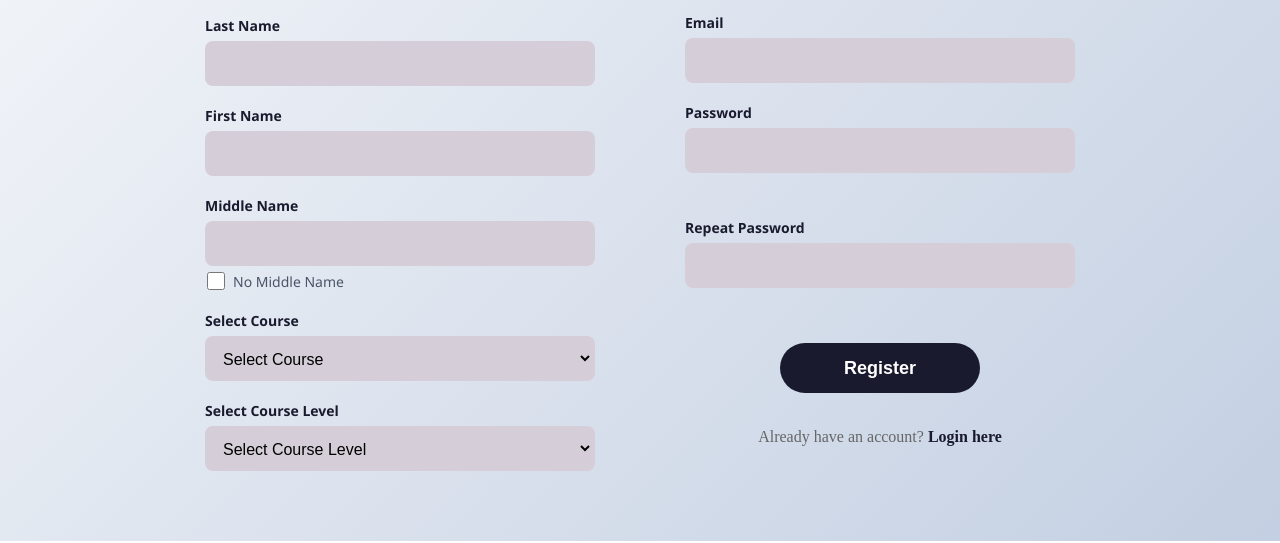
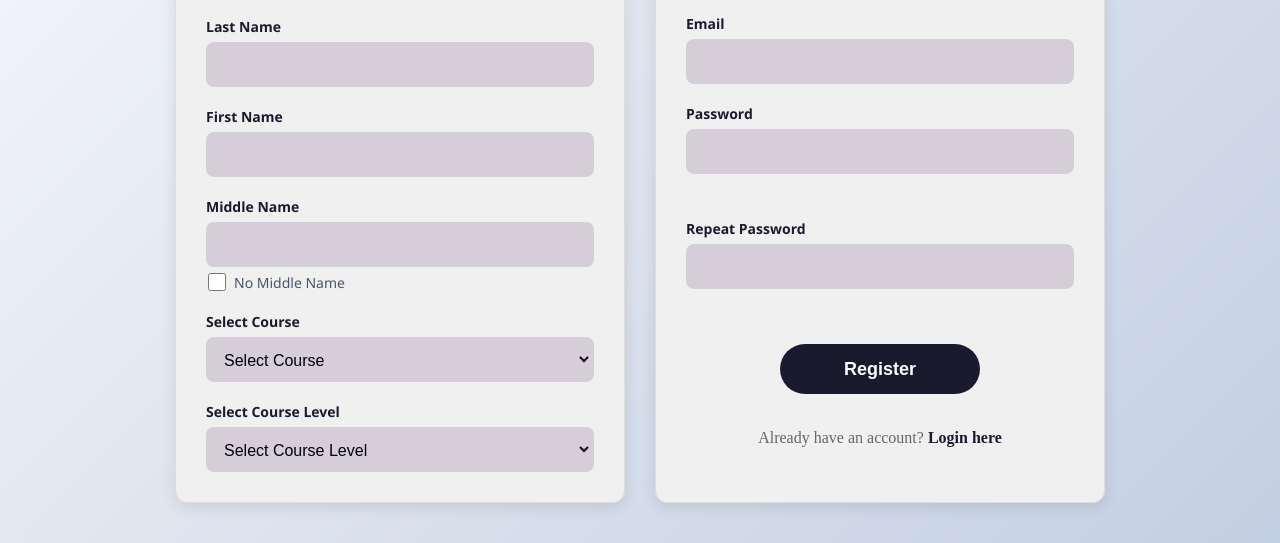
Before and after one commit to ajayseee/ccs-sitin-monitoring, a website: page Register.html in a window 1280 px wide. Shown: the part 282-825 px from the top of the page. Drawn offline with nearby package versions, Linux system fonts and the light colour scheme; no server answers.

Commit message:
Restore two clean vertical cards with borders, background color, and box shadow for the registration containers, keeping aligned bold labels and inputs

```diff
--- a/Register.css
+++ b/Register.css
@@ -164,11 +164,12 @@ form select:focus{
 .container-left,
 .container-right{
     padding: 30px;
+    border: 1px solid #ddd !important;
     width: 100%;
     max-width: 450px;
-    background-color: transparent !important;
-    border: none !important;
-    box-shadow: none !important;
+    background-color: #f0f0f0 !important;
+    border-radius: 12px !important;
+    box-shadow: 0 4px 15px rgba(0, 0, 0, 0.1) !important;
 }
 
 .container-left h1{
```
